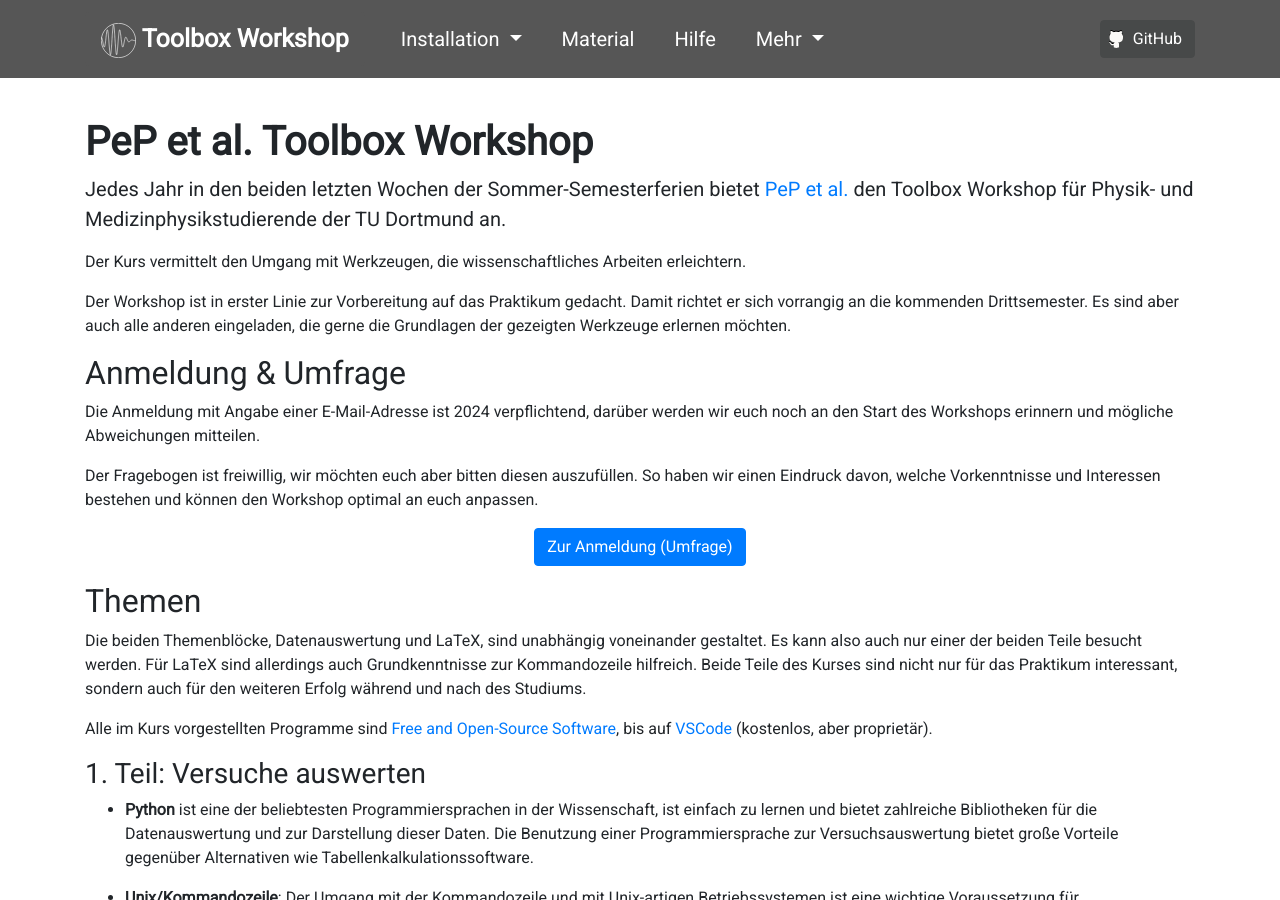
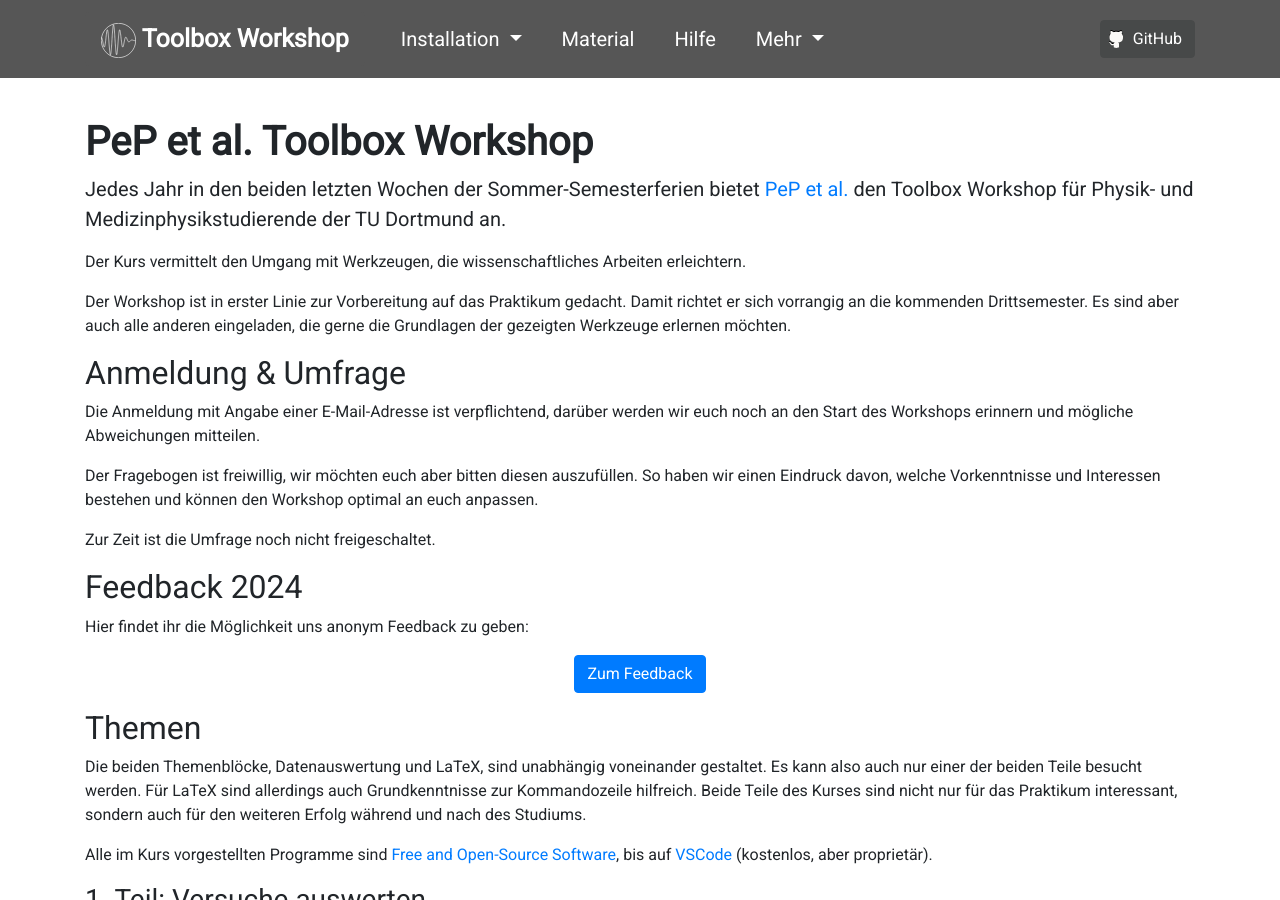
Before and after one commit to pep-dortmund/homepage-toolbox, a Jekyll site: the page built from index.md, in a window 1280 px wide and 900 px high. Built offline with Jekyll 4.4.1, drawn with Linux system fonts in a browser that asks for light colours; nearby versions of some CDN libraries.

Commit message:
add feedback form to index

```diff
--- a/index.md
+++ b/index.md
@@ -26,13 +26,22 @@
 So haben wir einen Eindruck davon, welche Vorkenntnisse und Interessen bestehen
 und können den Workshop optimal an euch anpassen.
 
+Zur Zeit ist die Umfrage noch nicht freigeschaltet.
+
 <!--
-Zur Zeit ist die Umfrage noch nicht freigeschaltet.
--->
-
 <div class="text-center mb-3">
 <a target="_blank" role="button" class="btn btn-primary" href="https://registration.pep-dortmund.org/events/toolbox24/registration/">Zur Anmeldung (Umfrage)</a>
 </div>
+-->
+
+## Feedback 2024
+
+Hier findet ihr die Möglichkeit uns anonym Feedback zu geben:
+<div class="text-center mb-3">
+<a target="_blank" role="button" class="btn btn-primary" href="https://umfragen.tu-dortmund.de/index.php/532541?lang=de">Zum Feedback</a>
+</div>
+
+
 
 ## Themen
 
```
Also changed, not shown: other parts of index.md (+1 -1 lines).
